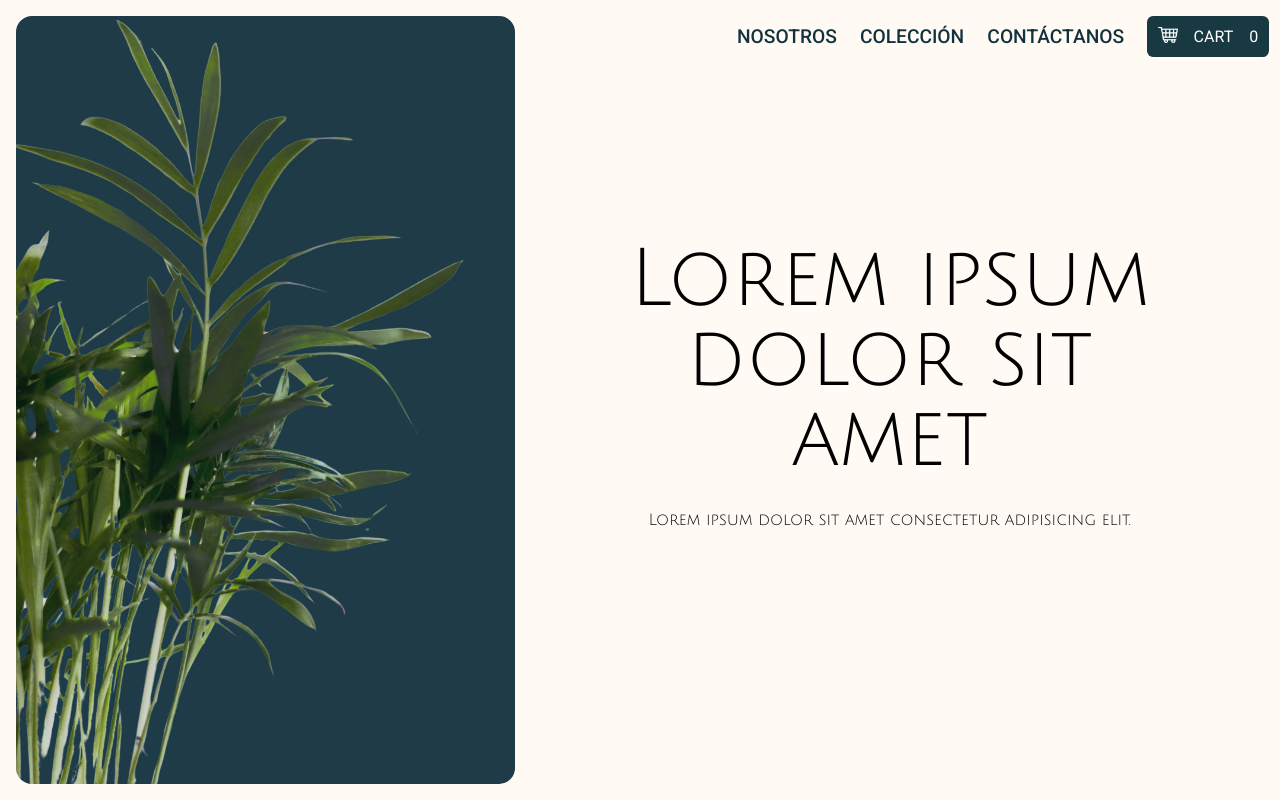
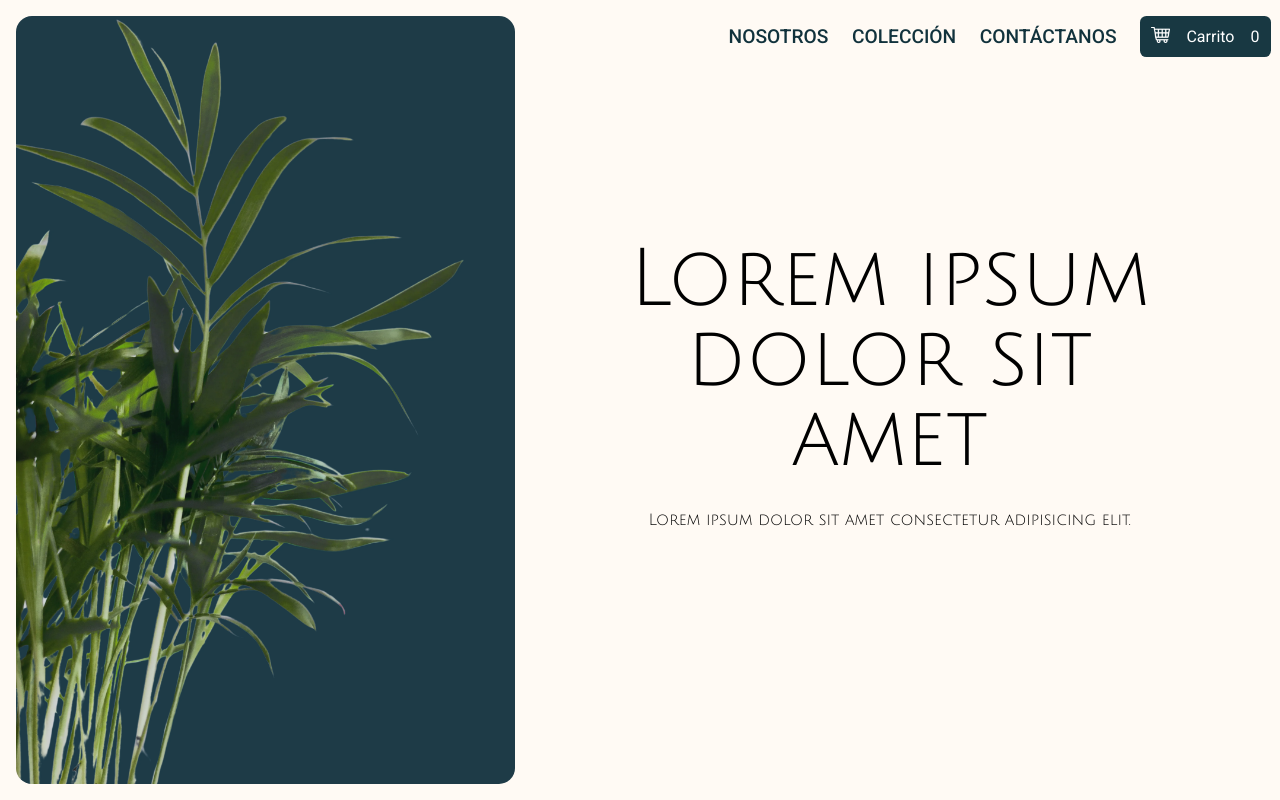
Before and after one commit to Ales-c96/Template_shop_with_cart, a Vue app: page / in a window 1280 px wide. Shown: the top 800 px of the page. Built offline with nearby package versions, Linux system fonts and the light colour scheme.

Commit message:
carritop

```diff
--- a/src/components/Cart.vue
+++ b/src/components/Cart.vue
@@ -27,7 +27,7 @@
     <div class="cart-img">
       <img loading="lazy" src="/img/carrito.png" alt="imagen carrito" />
     </div>
-    <p>CART</p>
+    <p>Carrito</p>
     <div class="cart-quantity">{{ cartQuantity }}</div>
     <div v-if="show" id="cart" class="cart-data">
       <p v-if="cart.length === 0" class="cart-data__text">El carrito esta vacio</p>
```
